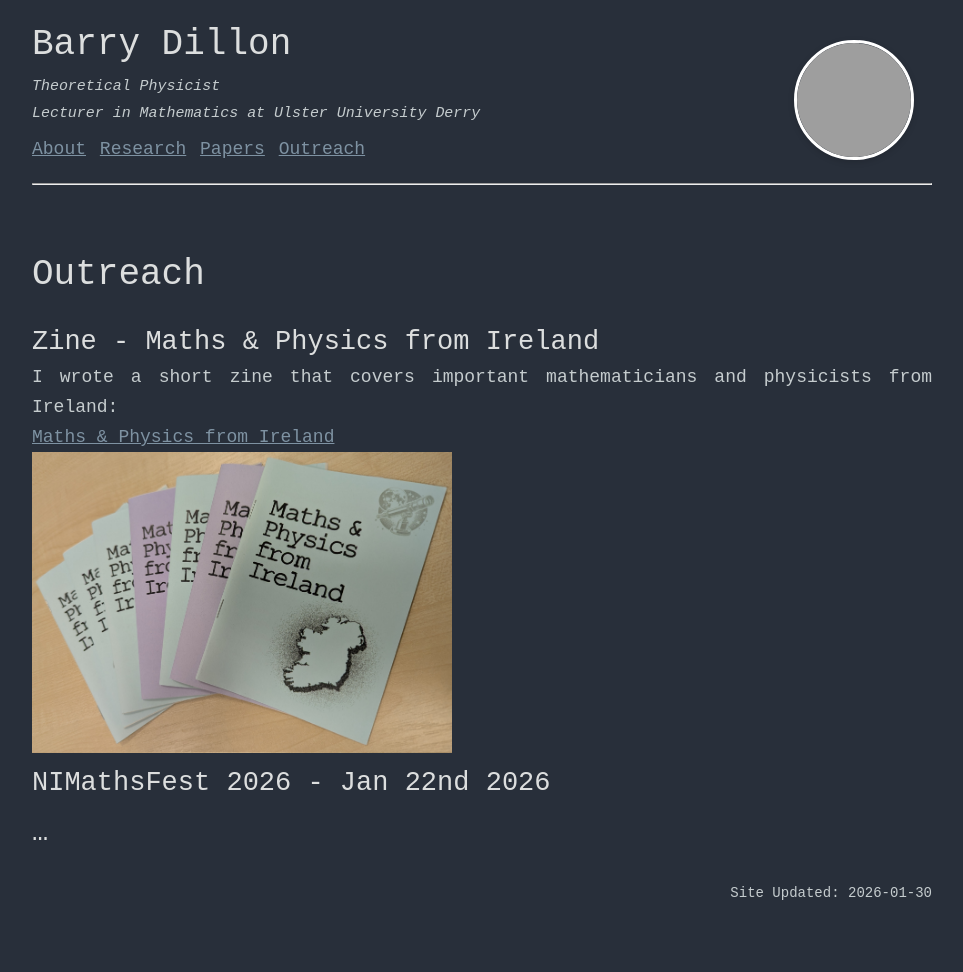
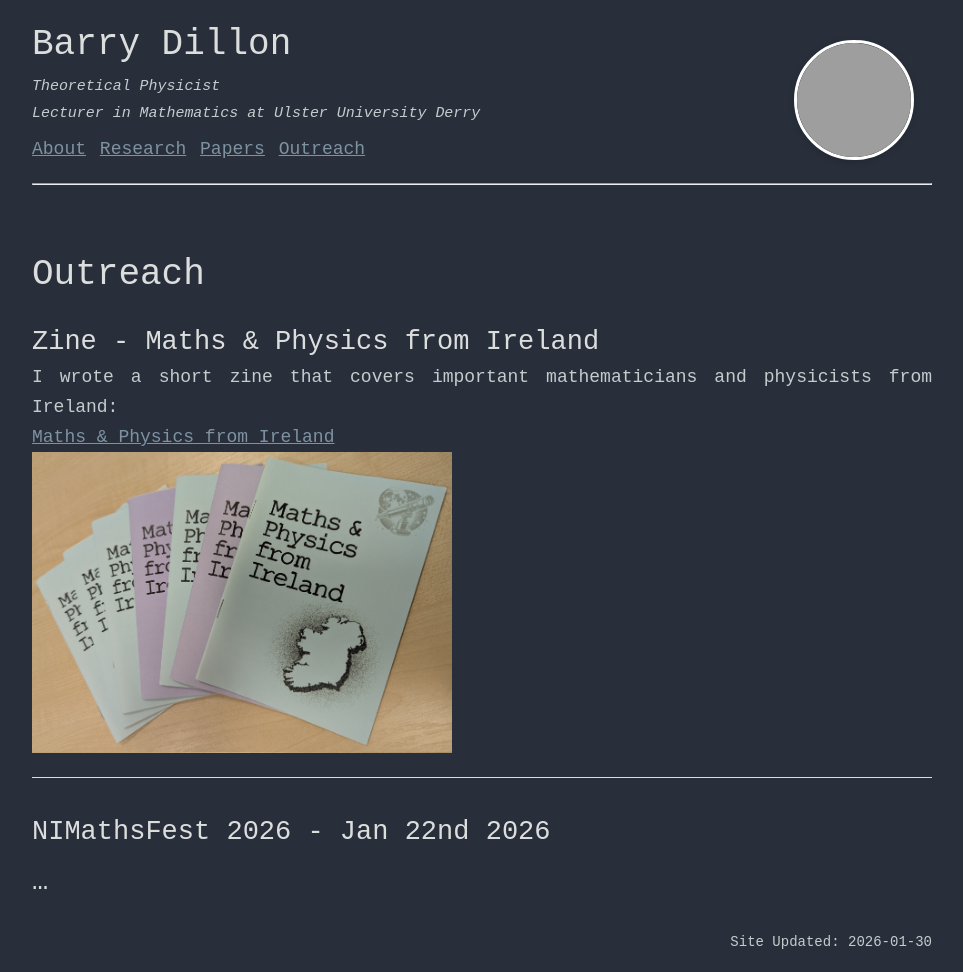
Before and after one commit to bmdillon/bmdillon.github.io, a Jekyll site: the page built from outreach/index.md, in a window 1280 px wide. Shown: the whole page, without its empty margins (158-1121 px from the left). Built offline with Jekyll 4.4.1, drawn with Linux system fonts in a browser that asks for light colours; before the commit the page ends 923 px from its top, so only the background shows below that; grey boxes are pictures that could not be loaded.

Commit message:
Update index.md

```diff
--- a/outreach/index.md
+++ b/outreach/index.md
@@ -14,6 +14,7 @@ I wrote a short zine that covers important mathematicians and physicists from Ir
     style="max-width: 420px; width: 100%; height: auto;"
   >
 </div>
+<hr style="border: 0; border-top: 1px solid #ddd; margin: 24px 0;">
 
 
 ## NIMathsFest 2026 - Jan 22nd 2026
```
